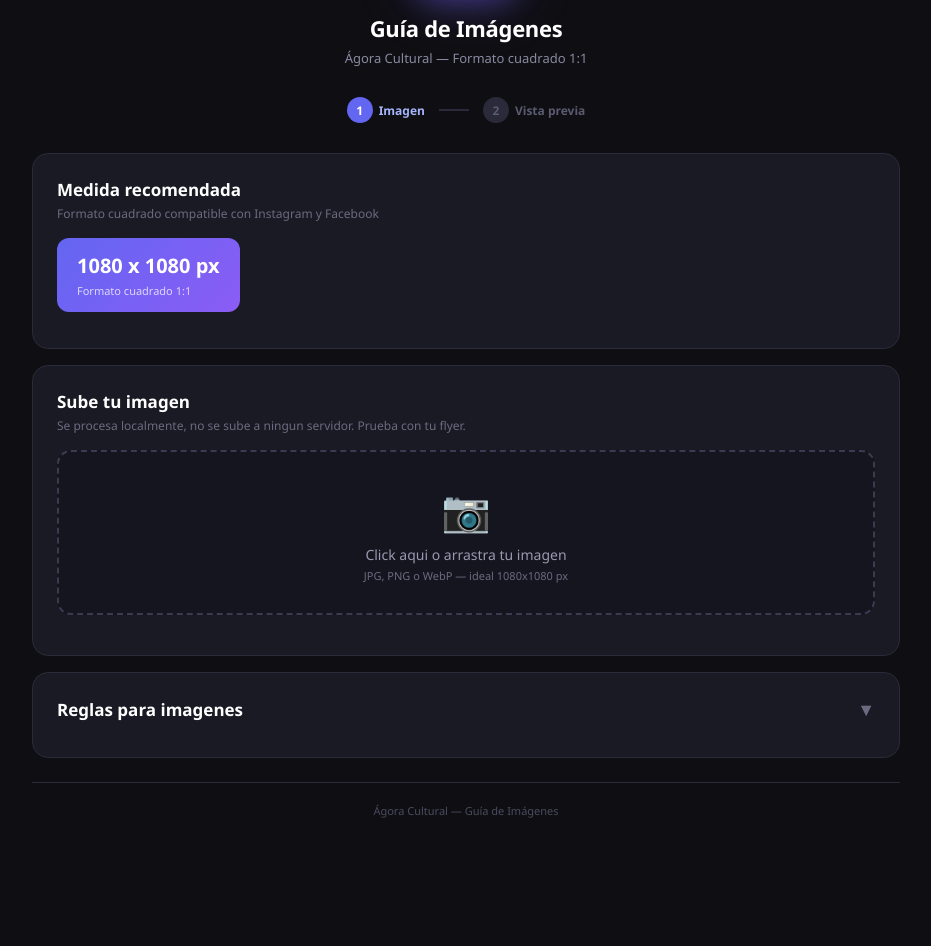
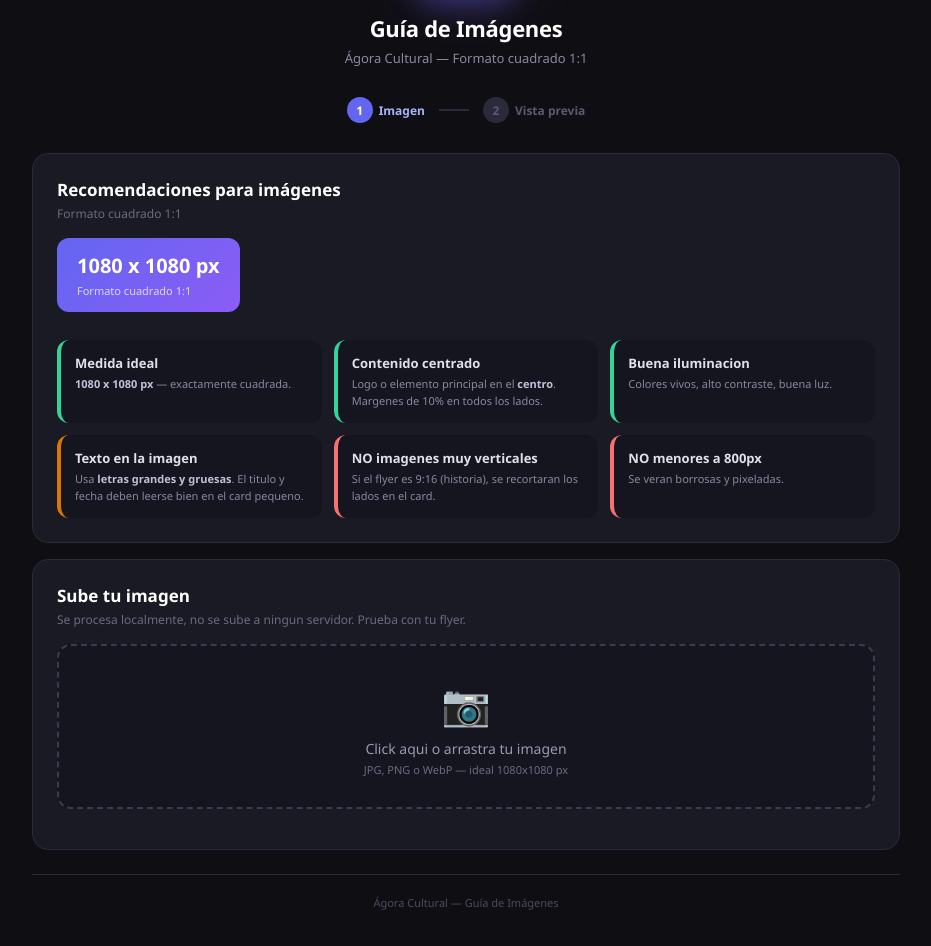
Before and after one commit to darkbatu/agora-guia-imagenes, a plain HTML site: page index.html in a window 1280 px wide. Shown: the part 151-1097 px from the top of the page, without its empty margins (174-1105 px from the left). Before the commit the page ends 1005 px from the top, so only its background shows below. Drawn offline with Linux system fonts and the light colour scheme.

Commit message:
fix: juntar medidas y reglas en Recomendaciones para imágenes, siempre desplegado, arriba del upload

```diff
--- a/index.html
+++ b/index.html
@@ -281,13 +281,21 @@
     <div class="step" id="step2"><span class="step-num">2</span> Vista previa</div>
   </div>
 
-  <!-- Medidas -->
+  <!-- Recomendaciones -->
   <div class="section">
-    <h2>Medida recomendada</h2>
-    <p class="desc">Formato cuadrado compatible con Instagram y Facebook</p>
+    <h2>Recomendaciones para imágenes</h2>
+    <p class="desc">Formato cuadrado 1:1</p>
     <div class="medida-box">
       <span>1080 x 1080 px</span>
       <small>Formato cuadrado 1:1</small>
+    </div>
+    <div class="reglas" style="margin-top:16px;">
+      <div class="regla ok"><h4>Medida ideal</h4><p><strong>1080 x 1080 px</strong> — exactamente cuadrada.</p></div>
+      <div class="regla ok"><h4>Contenido centrado</h4><p>Logo o elemento principal en el <strong>centro</strong>. Margenes de 10% en todos los lados.</p></div>
+      <div class="regla ok"><h4>Buena iluminacion</h4><p>Colores vivos, alto contraste, buena luz.</p></div>
+      <div class="regla warning"><h4>Texto en la imagen</h4><p>Usa <strong>letras grandes y gruesas</strong>. El titulo y fecha deben leerse bien en el card pequeno.</p></div>
+      <div class="regla error"><h4>NO imagenes muy verticales</h4><p>Si el flyer es 9:16 (historia), se recortaran los lados en el card.</p></div>
+      <div class="regla error"><h4>NO menores a 800px</h4><p>Se veran borrosas y pixeladas.</p></div>
     </div>
   </div>
 
@@ -394,24 +402,6 @@
   </div>
 
 
-  <!-- Reglas -->
-  <div class="section">
-    <div class="collapsible-header" onclick="toggleCollapsible('reglasBody', this)">
-      <h2 style="margin-bottom:0;">Reglas para imagenes</h2>
-      <span class="toggle-icon">&#9660;</span>
-    </div>
-    <div class="collapsible-body collapsed" id="reglasBody" style="max-height:500px; margin-top:12px;">
-      <div class="reglas">
-        <div class="regla ok"><h4>Medida ideal</h4><p><strong>1080 x 1080 px</strong> — exactamente cuadrada.</p></div>
-        <div class="regla ok"><h4>Contenido centrado</h4><p>Logo o elemento principal en el <strong>centro</strong>. Margenes de 10% en todos los lados.</p></div>
-        <div class="regla ok"><h4>Buena iluminacion</h4><p>Colores vivos, alto contraste, buena luz.</p></div>
-        <div class="regla warning"><h4>Texto en la imagen</h4><p>Usa <strong>letras grandes y gruesas</strong>. El titulo y fecha deben leerse bien en el card pequeno.</p></div>
-        <div class="regla error"><h4>NO imagenes muy verticales</h4><p>Si el flyer es 9:16 (historia), se recortaran los lados en el card.</p></div>
-        <div class="regla error"><h4>NO menores a 800px</h4><p>Se veran borrosas y pixeladas.</p></div>
-      </div>
-    </div>
-  </div>
-
   <div class="footer">
     Ágora Cultural — Guía de Imágenes
   </div>
```
